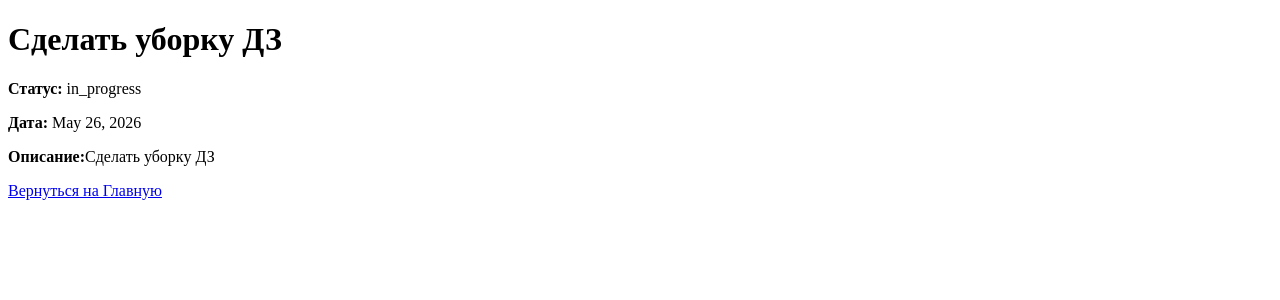
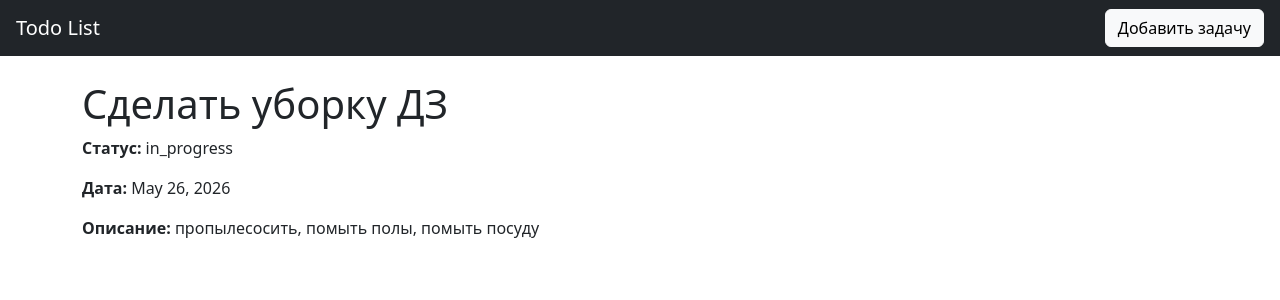
Before and after one commit to timurjirdai/Akopyan_todo_list_hm_52, a Django app: page /task/1 in a window 1280 px wide. Shown: the top 300 px of the page. Run offline with Django 5.2, Linux system fonts and the light colour scheme; data comes from the database, SQL or seed files in the repository.

Commit message:
Added a basic template

```diff
--- /dev/null
+++ b/project/tasks/templates/base.html
@@ -0,0 +1,23 @@
+<!DOCTYPE html>
+<html lang="ru">
+<head>
+    <meta charset="UTF-8">
+    <title>Todo List</title>
+    <link href="https://cdn.jsdelivr.net/npm/bootstrap@5.3.3/dist/css/bootstrap.min.css" rel="stylesheet">
+</head>
+<body>
+    <nav class="navbar navbar-dark bg-dark px-3">
+        <a href="{% url 'task_list' %}" class="navbar-brand">
+            Todo List
+        </a>
+        <a href="{% url 'create_task' %}" class="btn btn-light">
+            Добавить задачу
+        </a>
+    </nav>
+
+    <div class="container mt-4">
+        {% block content %}
+        {% endblock %}
+    </div>
+</body>
+</html>
--- a/project/tasks/templates/task_detail.html
+++ b/project/tasks/templates/task_detail.html
@@ -6,10 +6,12 @@
     <title>Document</title>
 </head>
 <body>
+    {% extends 'base.html' %}
+    {% block content %}
     <h1>{{ task.description }}</h1>
-    <p><b>Статус:</b> {{ task.status }}</p>
-    <p><b>Дата:</b> {{ task.date }}</p>
-    <p><b>Описание:</b>{{ task.description }}</p>
-    <a href={% url 'task_list'%}>Вернуться на Главную</a>
+    <p><b>Статус: </b> {{ task.status }}</p>
+    <p><b>Дата: </b> {{ task.date }}</p>
+    <p><b>Описание: </b>{{ task.details }}</p>
+    {% endblock %}
 </body>
 </html>
```
Also changed, not shown: project/tasks/templates/task_list.html (+3 -5 lines), project/tasks/templates/create_task.html (indentation only).
